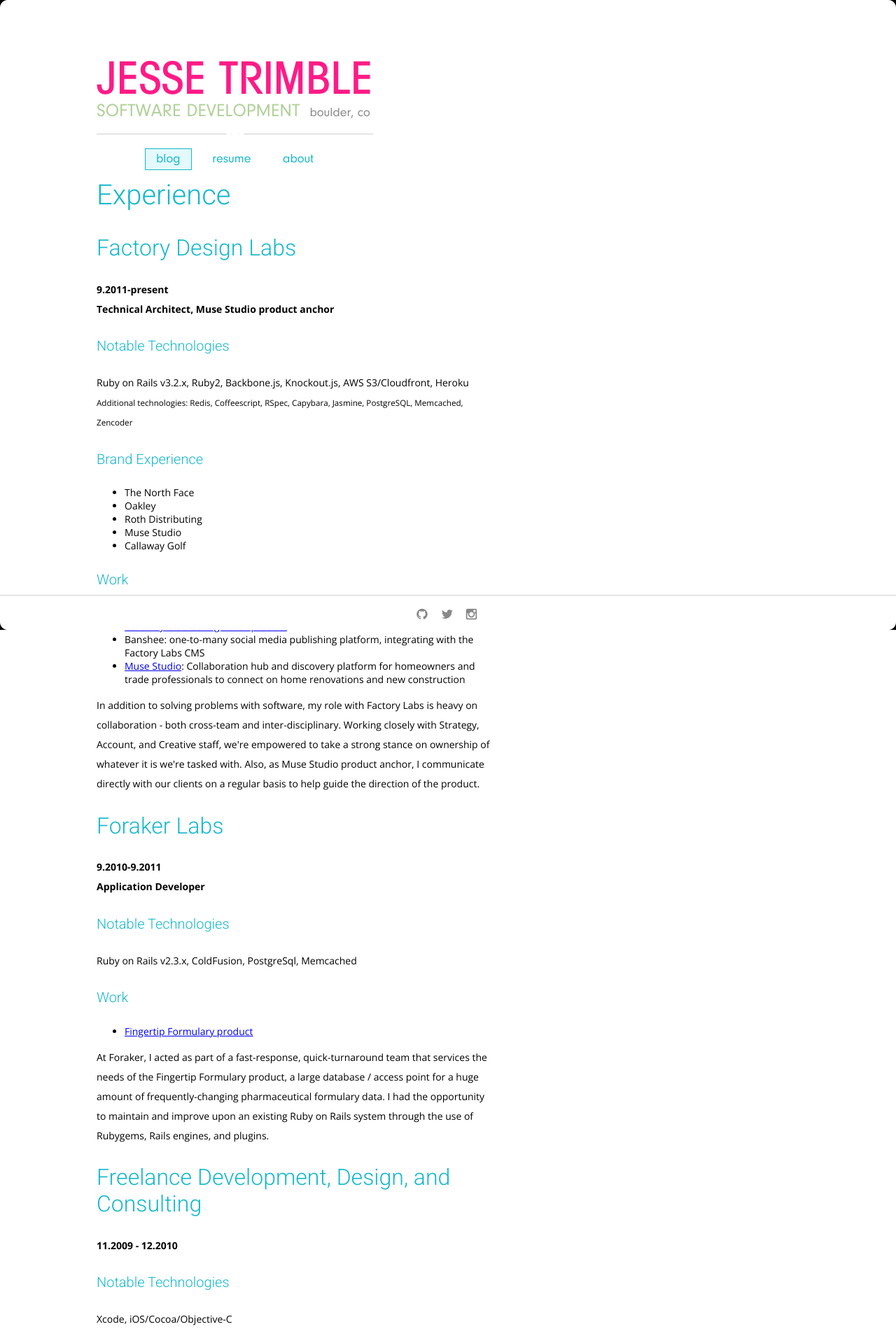
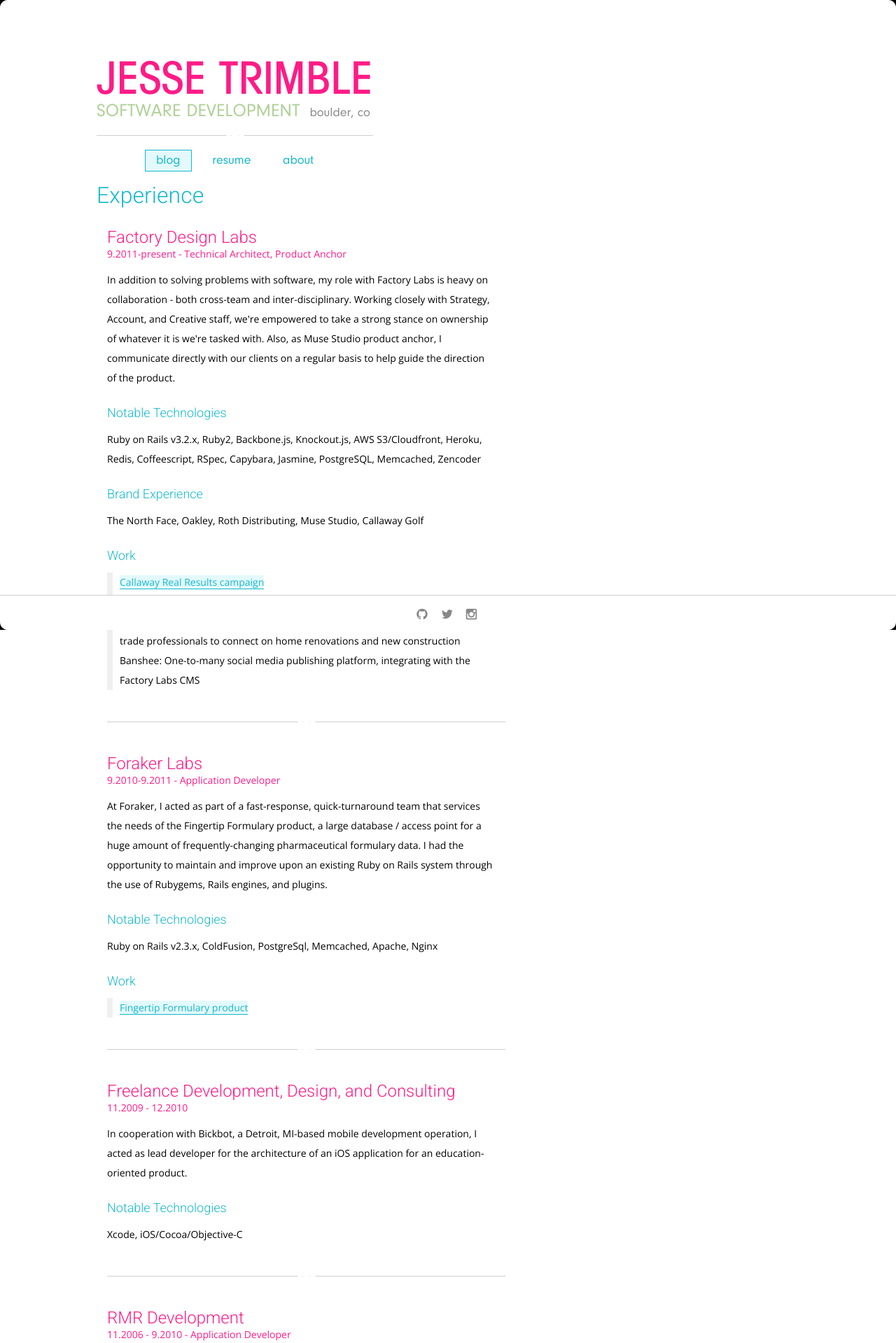
Before and after one commit to jtrim/jtrim.github.io, a Jekyll site: the page built from resume/index.md, in a window 1280 px wide. Shown: the top 1919 px of the page at 70% size. Built offline with Jekyll 4.4.1, drawn with Linux system fonts in a browser that asks for light colours; some web fonts are replaced; some of the changed text lies outside the part shown.

Commit message:
WIP [ci skip]

```diff
--- a/assets/css/layout/elements.scss
+++ b/assets/css/layout/elements.scss
@@ -62,8 +62,9 @@
   font-size: 14px;
 }
 
-small {
-  line-height: 10px;
+small,
+p small {
+  line-height: normal;
 }
 
 hr {
@@ -164,15 +165,8 @@
 }
 
 blockquote {
-  position: relative;
-
-  &:before {
-    content: ' ';
-    position: absolute;
-    top: 0;
-    left: -15px;
-    width: 7px;
-    height: 22px;
-    background: $gray5;
-  }
+  border-left: 7px solid $gray5;
+  padding-left: 10px;
+  margin-left: 10px;
+  font-weight: 300;
 }
--- a/assets/css/pages.scss
+++ b/assets/css/pages.scss
@@ -1 +1,2 @@
 @import 'css/pages/parts_kit';
+@import 'css/pages/resume';
--- /dev/null
+++ b/assets/css/pages/resume.scss
@@ -0,0 +1,59 @@
+body.resume {
+  .main-content {
+    $indent: 15px;
+
+    h3, h4, h5, h6, p, ul, hr {
+      margin-left: $indent;
+    }
+
+    h3, h4, h5, h6,
+    section {
+      margin-bottom: 0;
+      margin-top: 0;
+    }
+
+    p {
+      margin-bottom: 0;
+    }
+
+    h3 {
+      color: $magenta;
+
+      small {
+        @extend %open-sans;
+        display: block;
+        font-size: 14px;
+        font-weight: 400;
+      }
+    }
+
+    h4 {
+      margin-top: $box-spacing;
+      font-size: 18px;
+    }
+
+    small {
+      display: inline-block;
+      font-size: 13px;
+    }
+
+    ul {
+      list-style-type: none;
+      list-stlye-position: inside;
+      padding-left: 0;
+    }
+
+    li {
+      padding-left: 10px;
+      border-left: 8px solid $gray5;
+      line-height: 28px;
+    }
+
+    a {
+      color: $slate-blue;
+      background: $sky-blue;
+      border-bottom: 1px solid $slate-blue;
+      text-decoration: none;
+    }
+  }
+}
--- a/resume/index.md
+++ b/resume/index.md
@@ -1,59 +1,53 @@
 ---
 layout: default
 title:  "Resume"
+body_classname: "resume"
 ---
 
-# Experience
+## Experience
 
-## Factory Design Labs
-**9.2011-present**
-**Technical Architect, Muse Studio product anchor**
+### Factory Design Labs <small>9.2011-present - Technical Architect, Product Anchor</small>
+
+In addition to solving problems with software, my role with Factory Labs is heavy on collaboration - both cross-team and inter-disciplinary. Working closely with Strategy, Account, and Creative staff, we're empowered to take a strong stance on ownership of whatever it is we're tasked with. Also, as Muse Studio product anchor, I communicate directly with our clients on a regular basis to help guide the direction of the product.
 
 #### Notable Technologies
-Ruby on Rails v3.2.x, Ruby2, Backbone.js, Knockout.js, AWS S3/Cloudfront, Heroku
-<small>
-Additional technologies:
-Redis, Coffeescript, RSpec, Capybara, Jasmine, PostgreSQL, Memcached, Zencoder
-</small>
+Ruby on Rails v3.2.x, Ruby2, Backbone.js, Knockout.js, AWS S3/Cloudfront, Heroku, Redis, Coffeescript, RSpec, Capybara, Jasmine, PostgreSQL, Memcached, Zencoder
 
 #### Brand Experience
-- The North Face
-- Oakley
-- Roth Distributing
-- Muse Studio
-- Callaway Golf
+The North Face, Oakley, Roth Distributing, Muse Studio, Callaway Golf
 
 #### Work
 - [Callaway Real Results campaign](http://www.factorylabs.com/details/121?id=121)
 - [Callaway Club Configurator product](http://gizmodo.com/5901038/a-fully-customizable-driver-for-the-pickiest-duffers)
-- Banshee: one-to-many social media publishing platform, integrating with the Factory Labs CMS
 - [Muse Studio](http://www.musestudio.com): Collaboration hub and discovery platform for homeowners and trade professionals to connect on home renovations and new construction
+- Banshee: One-to-many social media publishing platform, integrating with the Factory Labs CMS
 
-In addition to solving problems with software, my role with Factory Labs is heavy on collaboration - both cross-team and inter-disciplinary. Working closely with Strategy, Account, and Creative staff, we're empowered to take a strong stance on ownership of whatever it is we're tasked with. Also, as Muse Studio product anchor, I communicate directly with our clients on a regular basis to help guide the direction of the product.
+---
 
-## Foraker Labs
-**9.2010-9.2011**
-**Application Developer**
+### Foraker Labs <small>9.2010-9.2011 - Application Developer</small>
+
+At Foraker, I acted as part of a fast-response, quick-turnaround team that services the needs of the Fingertip Formulary product, a large database / access point for a huge amount of frequently-changing pharmaceutical formulary data. I had the opportunity to maintain and improve upon an existing Ruby on Rails system through the use of Rubygems, Rails engines, and plugins.
 
 #### Notable Technologies
-Ruby on Rails v2.3.x, ColdFusion, PostgreSql, Memcached
+Ruby on Rails v2.3.x, ColdFusion, PostgreSql, Memcached, Apache, Nginx
 
 #### Work
 - [Fingertip Formulary product](http://www.fingertipformulary.com)
 
-At Foraker, I acted as part of a fast-response, quick-turnaround team that services the needs of the Fingertip Formulary product, a large database / access point for a huge amount of frequently-changing pharmaceutical formulary data. I had the opportunity to maintain and improve upon an existing Ruby on Rails system through the use of Rubygems, Rails engines, and plugins.
+---
 
-## Freelance Development, Design, and Consulting
-**11.2009 - 12.2010**
+### Freelance Development, Design, and Consulting <small>11.2009 - 12.2010</small>
+
+In cooperation with Bickbot, a Detroit, MI-based mobile development operation, I acted as lead developer for the architecture of an iOS application for an education-oriented product.
 
 #### Notable Technologies
 Xcode, iOS/Cocoa/Objective-C
 
-In cooperation with Bickbot, a Detroit, MI-based mobile development operation, I acted as lead developer for the architecture of an iOS application for an education-oriented product.
+---
 
-## RMR Development
-**11.2006 - 9.2010**
-**Application Developer**
+### RMR Development <small>11.2006 - 9.2010 - Application Developer</small>
+
+With RMR, I was part of a team of developers and designers that specializes in creating web-based applications for clients across the US. I was a primary developer for a multi-tenant, general admission and reserve-seating application. I also became the company's first iOS developer, leading the development effort on the CraigSelect iPhone app and other video-capture-related R+D endeavors.
 
 #### Notable Technologies
 Xcode, iOS/Cocoa/Objective-C, C#, ASP.net, MS Sql Server
@@ -81,8 +75,10 @@
 [Whirl](https://github.com/jtrim/whirl)
 [Littlenote](https://github.com/jtrim/littlenote)
 
-# Education
+## Education
 
-## Kent State University
+### Kent State University
 *May 2007* - Associate Degree of Applied Business in Computer Technology
 *May 2009* - Bachelor of Science in Technology - Cum Laude
+
+---
```
Also changed, not shown: other parts of resume/index.md (+2 -2 lines), about/index.md (+2 -0 lines), parts-kit/index.html (+9 -1 lines).
